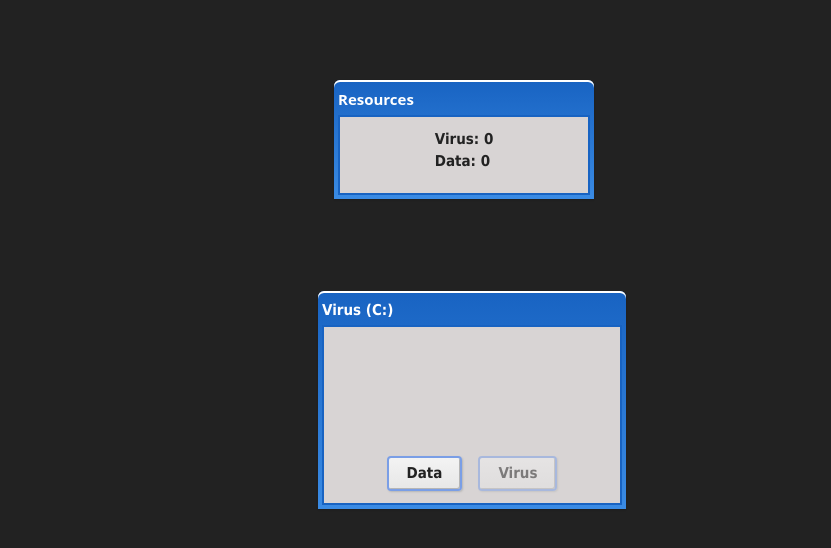
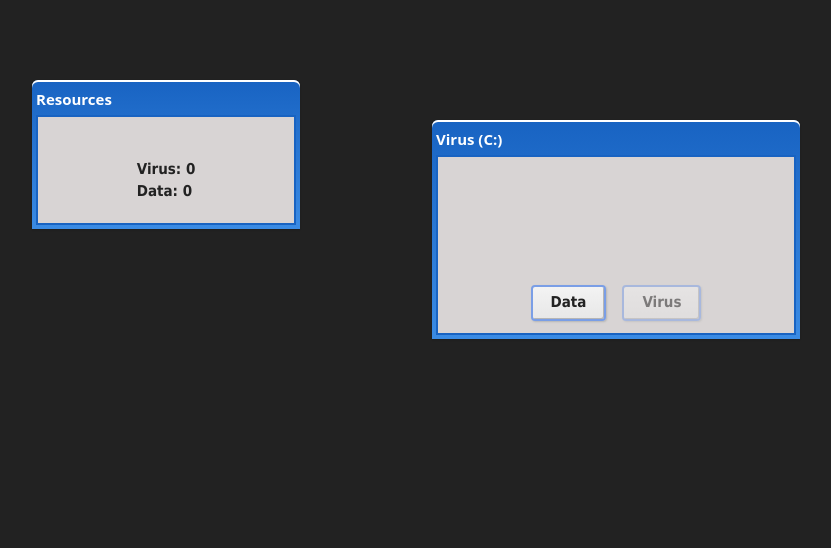
Before and after one commit to FuseBucks/incremental-game, a Next.js app: page / in a window 1280 px wide. Shown: the top 548 px of the page, without its empty margins (168-999 px from the left). Built offline with nearby package versions, Linux system fonts and the light colour scheme.

Commit message:
Feat: Made the tabs draggable

```diff
--- a/src/app/globals.css
+++ b/src/app/globals.css
@@ -37,6 +37,7 @@ button:active {
 }
 
 .tab {
+  position: fixed;
   background: linear-gradient(to bottom, #1863c2 0%, #3a8be4 100%);
   color: #fff;
   font-family: Tahoma, Verdana, Segoe, sans-serif;
--- a/src/components/main_window.tsx
+++ b/src/components/main_window.tsx
@@ -1,46 +1,101 @@
 // read commit message for more context on the structuring
 
 "use client";
+import React, { useState } from "react";
 import { useButton } from "../hooks/buttonHook";
 
+
+
 export function MainWindow() {
+
   // use custom hook to manage button states, para malinis
   const { virusCount, dataCount, virusCost, canBuyVirus, handleDataClick, handleVirusClick } =
     useButton();
+  const [windows, setWindows] = useState([
+    { id: "resources", title: "Resources", x: 200, y: 80, w: 260, h: 110 },
+    { id: "virus", title: "Virus (C:)", x: 600, y: 120, w: 360, h: 180 },
+
+  ]);
+
+  const [draggingId, setDraggingId] = useState<string | null>(null);
+  const [lastMouse, setLastMouse] = useState({ x: 0, y: 0 });
+
+  function handleMouseDown(id: string, e: React.MouseEvent) {
+    setDraggingId(id);
+    setLastMouse({ x: e.clientX, y: e.clientY });
+    e.preventDefault();
+    }
+
+  function handleMouseMove(e: React.MouseEvent) {
+    if (!draggingId) return;
+    const dx = e.clientX - lastMouse.x;
+    const dy = e.clientY - lastMouse.y;
+
+    setWindows(ws =>
+      ws.map(w =>
+        w.id === draggingId ? { ...w, x: w.x + dx, y: w.y + dy } : w
+      )
+    );
+
+    setLastMouse({ x: e.clientX, y: e.clientY });
+  }
+
+  function handleMouseUp() {
+    setDraggingId(null);
+  }
 
   return (
     <>
-      {/* resource board */}
-      <div className="tab absolute top-20 ml-4 h-auto w-65">
-        <div className="font-sans">Resources</div>
-        <div className="tab-internal w-63 h-20">
+      <div
+        onMouseMove={handleMouseMove}
+        onMouseUp={handleMouseUp}
+        style={{ position: "relative", width: "100vw", height: "100vh" }}
+      >
+        {windows.map(w => (
+          <div
+            key={w.id}
+            className="tab"
+            style={{
+              position: "absolute",
+              top: w.y,
+              left: w.x,
+              cursor: draggingId === w.id ? "grabbing" : "grab"
+            }}
+            onMouseDown={e => handleMouseDown(w.id, e)}
+          >
+            <div className="font-sans">{w.title}</div>
+            <div
+              className="tab-internal"
+              style={{ width: w.w, height: w.h }}
+            >
+              {w.id === "resources" && (
                 <div className="m-2">
                   <p>Virus: {virusCount}</p>
                   <p>Data: {dataCount}</p>
                 </div>
-        </div>
-      </div>
-
-      {/* action btn */}
-      <div className="tab">
-        {" "}
-        Virus (C:)
-        <div className="tab-internal w-75 h-45">
+              )}
+              {w.id === "virus" && (
                 <div className="flex gap-4">
                   <button onClick={handleDataClick}>Data</button>
                   <button
                     onClick={handleVirusClick}
                     disabled={!canBuyVirus}
-              className={`relative group ${!canBuyVirus ? "opacity-50 cursor-not-allowed" : ""}`}
+                    className={`relative group ${
+                      !canBuyVirus ? "opacity-50 cursor-not-allowed" : ""
+                    }`}
                   >
                     Virus
-              <span className="absolute bottom-full left-1/2 transform -translate-x-1/2 mb-2 px-2 py-1 text-xs text-white bg-black rounded opacity-0 group-hover:opacity-100 transition-opacity whitespace-nowrap">
+                    <span className="absolute bottom-full left-1/2 -translate-x-1/2 mb-2 px-2 py-1 text-xs text-white bg-black rounded opacity-0 group-hover:opacity-100 transition-opacity whitespace-nowrap">
                       Cost: {virusCost} Data
                     </span>
                   </button>
                 </div>
+              )}
             </div>
           </div>
+        ))}
+      </div>
     </>
+
   );
 }
```
Lines whose indentation alone changed are shown as unchanged.
